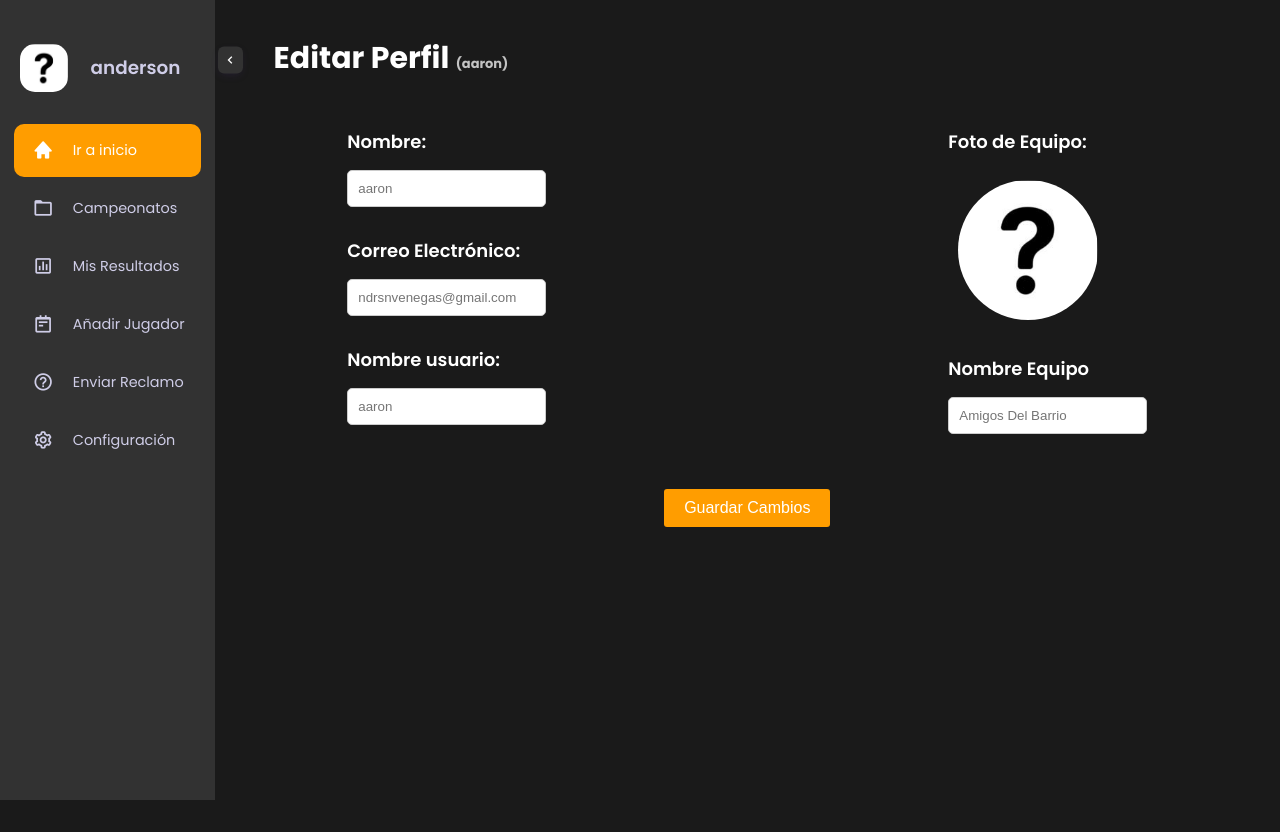
After one commit to Heaveny5/django-campeonato, a Django app: page /logs/panel/settings/perfil/6 in a window 1280 px wide. The commit adds this page. Run offline with Django 4.2, Linux system fonts and the light colour scheme; a user stored in the database is signed in; data comes from the database, SQL or seed files in the repository; both versions use the stored data as it was after the commit.

Commit message:
avance en panel usuario , y en encuentros

```diff
--- a/campeonato/urls.py
+++ b/campeonato/urls.py
@@ -3,6 +3,6 @@ from campeonato.views import *
 
 urlpatterns = [
     path('campeonatos/',all_campeonatos,name='campeonatos'),
-    path('campeonatos/<int:campe_id>',campeonato_id,name="campeonato-id")
+    path('campeonatos/<int:campe_id>',campeonato_por_id,name="campeonato-id")
 
 ]
--- /dev/null
+++ b/encuentros_equipos/templates/panel_settings.html
@@ -0,0 +1,75 @@
+
+{% extends "panel_user.html" %}
+{% load static %}
+{% block logo_src %}{{equipo.logo.url}}{% endblock logo_src %}
+{% block main %}
+
+
+    <main>
+        {% if messages %}
+        <div class="cont-messages">
+            <ul class="messages">
+                {% for message in messages %}
+                <li class="{% if message.tags == 'success' %}success{% elif message.tags == 'error' %}error{% endif %}">{{ message }}</li>
+                {% endfor %}
+            </ul>
+        </div>
+        {% endif %}
+        <div class="contenedor-settings">
+            <div class="titulo-settings">
+                <h2>Editar Perfil <span class="span-settings">({{usuario.first_name}})</span></h2>
+
+            </div>
+            <div class="contenedor-set-datos">
+                    <form  method="post" enctype="multipart/form-data">
+                        {% csrf_token %}
+                        <div class="datos-usuarios">
+                            <div class="datos-usuario-form">
+                                <div class="form-group">
+                                    <label class="label" for="nombre_usuario">Nombre:</label>
+                                    <input type="text" id="nombre_usuario" name="nombre_usuario" placeholder="{{ usuario.first_name }}">
+                                </div>
+                                <div class="form-group">
+                                    <label for="correo_usuario" class="label">Correo Electrónico:</label>
+                                    <input type="text"  id="correo_usuario" name="correo_usuario" placeholder="{{ usuario.email }}">
+                                </div>
+                                <div class="form-group">
+                                    <label for="username" class="label">Nombre usuario:</label>
+                                    <input type="text"  id="username" name="username" placeholder="{{ usuario.username }}" autocomplete="off">
+                                </div>
+                            </div>
+                            <div class="datos-equipo">
+                                <div class="form-group">
+                                    <label class="label" for="imagen_equipo_settings">Foto de Equipo:</label>
+                                    <label for="imagen_equipo_settings">
+                                        <div class="img-container">
+                                            <img aria-placeholder="editar" src="{{equipo.logo.url}}" class="imagen_equipo">
+                                            <p>Editar</p>
+                                        </div>
+                                    </label>
+                                    <input type="file" id="imagen_equipo_settings" name="imagen_equipo_settings" accept="image/*">
+                                </div>
+                                <div class="form-group-name">
+                                    <label   class="label" for="nombre_equipo">Nombre Equipo</label>
+                                    <input placeholder="{{equipo.Nombre}}" type="text" id="nombre_equipo" name="nombre_equipo">
+                                </div>
+                            </div>
+                        </div>
+                        <div class="button-settings">
+                            <button type="submit" class="btn">Guardar Cambios</button>
+                        </div>
+
+                    </form>
+            </div>
+        </div>
+
+    </main>
+
+{% endblock main %}
+
+
+
+
+
+
+<!-- sigue avanzando -->
--- a/encuentros_equipos/urls.py
+++ b/encuentros_equipos/urls.py
@@ -1,9 +1,11 @@
 from django.urls import path
-from encuentros_equipos.views import mis_resultados,añadir_jugador
+from encuentros_equipos.views import mis_resultados,añadir_jugador,setings_usuario,actualizar_jugador
 
 
 
 urlpatterns = [
     path('panel/resultados/<int:user_id>',mis_resultados, name="resultado"),
-    path("panel/añadir_jugador/<int:user_id>",añadir_jugador , name="añadir_jugador")
+    path("panel/añadir_jugador/<int:user_id>",añadir_jugador , name="añadir_jugador"),
+    path("panel/settings/perfil/<int:user_id>",setings_usuario , name="settings"),
+    path("panel/actualizar_jugador/<int:user_id>/<int:jugador_id>", actualizar_jugador ,name='actualizar_jugador')
 ]
--- a/encuentros_equipos/views.py
+++ b/encuentros_equipos/views.py
@@ -7,6 +7,7 @@ from equipos.models import *
 from campeonato.models import*
 from django.db.models import Q
 from django.urls import reverse
+from django.contrib import messages
 import datetime
 
 @login_required(login_url='login')
@@ -45,7 +46,7 @@ def añadir_jugador(request,user_id):
     try:
         equipo=Equipo.objects.get(delegado=user_id)
         usuario=equipo.delegado.id
-        url=reverse('panel_user',args=[usuario])
+        url=reverse('añadir_jugador',args=[usuario])
         print(usuario)
         print(equipo)
         if request.method=="POST":
@@ -54,23 +55,25 @@ def añadir_jugador(request,user_id):
             fecha_nacimiento=request.POST.get("fecha_nacimiento",datetime.datetime.now().date())
             imagen_dni=request.FILES.get("imagen_dni")
 
-            print(nombre)
-            print(apellidos)
-            print(fecha_nacimiento)
-            print(imagen_dni)
-
-            nuevo_jugador=Jugadores(
-                Nombre=nombre,
-                apellidos=apellidos,
-                imagen_dni=imagen_dni,
-                fecha_nacimiento=fecha_nacimiento,
-                equipo=equipo
-            )
-
-            nuevo_jugador.save()
-
-            return redirect(url)
-
+            # print(nombre)
+            # print(apellidos)
+            # print(fecha_nacimiento)
+            # print(imagen_dni)
+            usuario_user=User.objects.get(pk=user_id)
+            cantidad_jugadores=Jugadores.objects.filter(equipo=equipo).count()
+            if cantidad_jugadores>=11:
+                messages.error(request,f"Se han alcanzado el limite de jugadores ({cantidad_jugadores})")
+            else:
+                print(usuario_user)
+                nuevo_jugador=Jugadores(
+                    Nombre=nombre,
+                    apellidos=apellidos,
+                    imagen_dni=imagen_dni,
+                    fecha_nacimiento=fecha_nacimiento,
+                    equipo=equipo
+                )
+                nuevo_jugador.save()
+                messages.success(request,f"Jugador {nombre} añadido correctamente" )
 
     except Exception as e:
         print(e)
@@ -79,3 +82,95 @@ def añadir_jugador(request,user_id):
 
 
     return render(request,'panel_añadir_jugador.html',{"equipo":equipo})
+
+
+
+
+
+
+@login_required(login_url='login')
+def setings_usuario(request,user_id):
+
+    usuario=User.objects.get(pk=user_id)
+
+    equipo=Equipo.objects.get(delegado=usuario)
+
+    url=reverse('panel_user',args=[usuario.id])
+
+    if request.method=="POST":
+
+        #actualizar usuario
+        nombre=request.POST['nombre_usuario']
+        email=request.POST['correo_usuario']
+        username=request.POST['username']
+
+        #actualizar equipo
+        imagen_equipo=request.FILES.get("imagen_equipo_settings")
+        nombre_equipo=request.POST['nombre_equipo']
+
+        if nombre:
+            usuario.first_name=nombre
+            messages.success(request,f"Nombre Actualizado Correctamente" )
+
+        if email:
+            usuario.email=email
+            messages.success(request,f"Email Actualizado Correctamente" )
+        if username:
+            usuario.username=username
+            messages.success(request,f"Username Actualizado correctamente" )
+        if imagen_equipo:
+            equipo.logo=imagen_equipo
+            messages.success(request,f"Logo Equipo Actualizado correctamente" )
+        if nombre_equipo:
+            equipo.Nombre=nombre_equipo
+            messages.success(request,f"Nombre Equipo Actualizado correctamente" )
+
+        usuario.save()
+
+
+
+    return render(request,'panel_settings.html',{"usuario":usuario,"equipo":equipo})
+
+
+
+
+
+@login_required(login_url='login')
+def actualizar_jugador(request,user_id,jugador_id):
+
+    usuario=User.objects.get(pk=user_id)
+    equipo=Equipo.objects.get(delegado=usuario)
+    jugador=Jugadores.objects.get(pk=jugador_id)
+    url=reverse('panel_user',args=[usuario.id])
+
+    print(user_id,jugador_id)
+    if request.method=="POST":
+        nombre=request.POST["nombre_jugador_panel"]
+        apellido=request.POST["apellido_jugador_panel"]
+        fecha_nacimiento=request.POST.get("fecha_nacimiento",datetime.datetime.now().date())
+        dni_img=request.FILES.get("imagen_equipo_settings")
+        accion=request.POST.get("accion")
+
+
+        if accion=="eliminar":
+            jugador.delete()
+            return redirect(url)
+
+        elif accion=="guardar_cambios":
+            if nombre:
+                jugador.Nombre=nombre
+                messages.success(request,f"Nombre Actualizado Correctamente" )
+            if apellido:
+                jugador.apellidos=apellido
+                messages.success(request,f"Apellido Actualizado Correctamente" )
+            if fecha_nacimiento:
+                jugador.fecha_nacimiento=fecha_nacimiento
+                messages.success(request,f"Fecha Nacimiento Actualizado correctamente" )
+            if dni_img:
+                jugador.imagen_dni=dni_img
+                messages.success(request,f"Imagen DNI Equipo Actualizado correctamente" )
+
+            jugador.save()
+
+
+    return render(request,'actualizar_jugador.html',{"usuario":usuario,"equipo":equipo,"jugador":jugador})
--- a/equipos/models.py
+++ b/equipos/models.py
@@ -22,7 +22,7 @@ class Jugadores(Model):
     apellidos=models.CharField(max_length=100)
     fecha_nacimiento=models.DateField()
     estado=models.BooleanField(default=True)
-    imagen_dni=models.ImageField(upload_to='equipos' , default='media/default.png')
+    imagen_dni=models.ImageField(upload_to='jugadores' , default='media/default.png')
     equipo=models.ForeignKey(Equipo,on_delete=models.CASCADE)
     goles_max=models.IntegerField(default=0)
 
--- a/static/css/encuentros_equipos/add_jugador.css
+++ b/static/css/encuentros_equipos/add_jugador.css
@@ -29,6 +29,7 @@ h1 {
 .nombre-equipo-añadir{
     color: #6f2f11;
     text-transform: uppercase;
+    padding-left: 10px;
 }
 label {
     display: block;
@@ -63,3 +64,29 @@ input[type="submit"] {
 input[type="submit"]:hover {
     background-color: #0056b3;
 }
+
+
+.cont-messages {
+    position: fixed;
+    bottom: 7%;
+    right: 2%;
+    background-color: transparent;
+    z-index: 1000;
+  }
+
+
+
+
+.success{
+    padding: 15px;
+    border-radius: 5px;
+    background-color: #4CAF50; /* Verde */
+  }
+
+.error{
+    padding: 15px;
+    border-radius: 5px;
+    font-size: small;
+    font-weight: 500;
+    background-color: #f44336; /* Rojo */
+  }
--- /dev/null
+++ b/static/css/encuentros_equipos/settings.css
@@ -0,0 +1,116 @@
+.contenedor-settings{
+    height: 100vh;
+}
+.titulo-settings{
+    padding: 20px 0 2rem 11px;
+    font-size: 20px;
+    font-weight: 700;
+
+}
+
+
+.contenedor-set-datos  {
+    display: flex;
+    align-items: center;
+    justify-content: center;
+}
+
+
+.span-settings{
+    color: #c3c3c3;
+    font-size: small;
+}
+
+
+.datos-usuarios{
+    display: flex;
+    justify-content: space-between;
+    width: 100vh;
+}
+
+.form-group img{
+    border-radius: 50% !important;
+    width: 10rem;
+    height: 10rem;
+    padding: 10px;
+    cursor: pointer;
+}
+.form-group{
+    padding-top: 15px;
+}
+
+
+/* Estilo para ocultar el input de tipo file */
+#imagen_equipo_settings {
+    display: none;
+
+}
+
+/* Estilo para el icono de edición (puedes reemplazarlo con un ícono de lápiz) */
+.actualizar-img label {
+    display: block;
+    font-size: 18px;
+    cursor: pointer;
+    bottom: 65%;
+    right: 20%;
+    position: absolute;
+    border-radius: 5px;
+    background-color: #ff9d00;
+    padding: 0 5px 0 2px;
+
+}
+
+
+.label{
+    color: white;
+    margin: 0;
+    padding-bottom: 15px;
+    font-size: 18px;
+}
+
+.span-label{
+    color: white;
+    font-size: small;
+
+}
+
+.form-group-name{
+    padding: 25px 0 0 0;
+}
+
+
+.img-container {
+    width: 150px;
+    height: 150px;
+    position: relative;
+  }
+
+  .img-container p {
+
+    color: #ff9d00;
+    text-align: center;
+    line-height: 160px; /* igual height de la imagen */
+    border-radius: 55%;
+    background: #808080;
+    transition: opacity .4s linear;
+    cursor: pointer;
+    position: absolute;
+    top: 5%;
+    right: 0;
+    bottom: 0;
+    left: 6%;
+    opacity: 0;
+  }
+
+  .img-container:hover p {
+    opacity: .75;
+  }
+
+
+.button-settings{
+    display: flex;
+    align-items: center;
+    justify-content: center;
+    padding: 25px;
+    margin-top: 15px;
+}
--- a/static/css/login/panel_jugadores.css
+++ b/static/css/login/panel_jugadores.css
@@ -34,7 +34,7 @@ main {
   padding-bottom: 2rem;
 }
 .info-jugador h4{
-  padding: 3px 10px;
+  padding: 3px 1px;
 }
 .activo {
   background-color: rgb(3, 165, 3); /* Color de fondo verde para estado activo */
--- /dev/null
+++ b/static/js/actualizar_img.js
@@ -0,0 +1,7 @@
+/* <script src="https://code.jquery.com/jquery-3.6.0.min.js"></script> */
+
+$(document).ready(function() {
+    $(".actualizar-img::before").click(function() {
+        $("#imagen_dni").click();
+    });
+});
--- /dev/null
+++ b/static/js/notificacion.js
@@ -0,0 +1,22 @@
+document.addEventListener('DOMContentLoaded', function() {
+    var messagesContainer = document.querySelector('.cont-messages');
+    if (messagesContainer) {
+      // Muestra la notificación
+      messagesContainer.style.display = 'block';
+
+      // Recorre los mensajes y agrega clases de estilo según el tipo de mensaje
+      var messages = messagesContainer.querySelectorAll('li');
+      messages.forEach(function(message) {
+        if (message.classList.contains('true')) {
+          message.classList.add('success');
+        } else if (message.classList.contains('false')) {
+          message.classList.add('error');
+        }
+      });
+
+      // Oculta la notificación después de 5 segundos (5000 ms)
+      setTimeout(function() {
+        messagesContainer.style.display = 'none';
+      }, 4000);
+    }
+});
--- a/usuario_login/templates/panel_jugadores.html
+++ b/usuario_login/templates/panel_jugadores.html
@@ -28,7 +28,7 @@
                         <h4>Goles({{jugador.goles_max}})</h4>
                     </div>
                     <div class="editar-jugador" >
-                        <h4><a href="home">Editar Jugador</a></h4>
+                        <h4><a href="{% url 'actualizar_jugador' user.id jugador.id %}">Editar Jugador</a></h4>
                     </div>
                 </div>
                 {% endfor %}
--- a/usuario_login/templates/panel_user.html
+++ b/usuario_login/templates/panel_user.html
@@ -11,7 +11,9 @@
     <link rel="stylesheet" href="{% static 'css/login/reclamo.css' %}">
     <link rel="stylesheet" href="{% static 'css/login/panel_resultado.css' %}">
     <link rel="stylesheet" href="{% static 'css/encuentros_equipos/add_jugador.css' %}">
-    <title>Panel de Administración</title>
+    <link rel="stylesheet" href="{% static 'css/encuentros_equipos/settings.css' %}">
+
+    <title>Panel de Usuario</title>
 </head>
 
 <body>
@@ -77,7 +79,7 @@
             </a>
           </li>
           <li class="tooltip-element" data-tooltip="5">
-            <a href="#" data-active="5">
+            <a href="{% url 'settings' user.id %}" data-active="5">
               <div class="icon">
                 <i class='bx bx-cog'></i>
                 <i class='bx bxs-cog'></i>
@@ -99,6 +101,9 @@
     {% block main %}
     {% endblock main %}
     <script src="{%static 'js/sidenav.js'%}"></script>
+    <script src="{%static 'js/notificacion.js'%}"></script>
+    <script src="https://code.jquery.com/jquery-3.6.0.min.js"></script>
+    <script src="{%static 'js/actualizar_img.js'%}"></script>
   </body>
 
 </html>
```
Also changed, not shown: campeonato/templates/campeonato_id.html (+28 -1 lines), campeonato/views.py (+51 -3 lines), encuentros_equipos/templates/actualizar_jugador.html (added, +67 -0 lines), encuentros_equipos/templates/panel_añadir_jugador.html (+10 -4 lines), encuentros_equipos/templates/panel_encuentros.html (+1 -6 lines), static/css/campeonato.css (+40 -0 lines), db.sqlite3.
